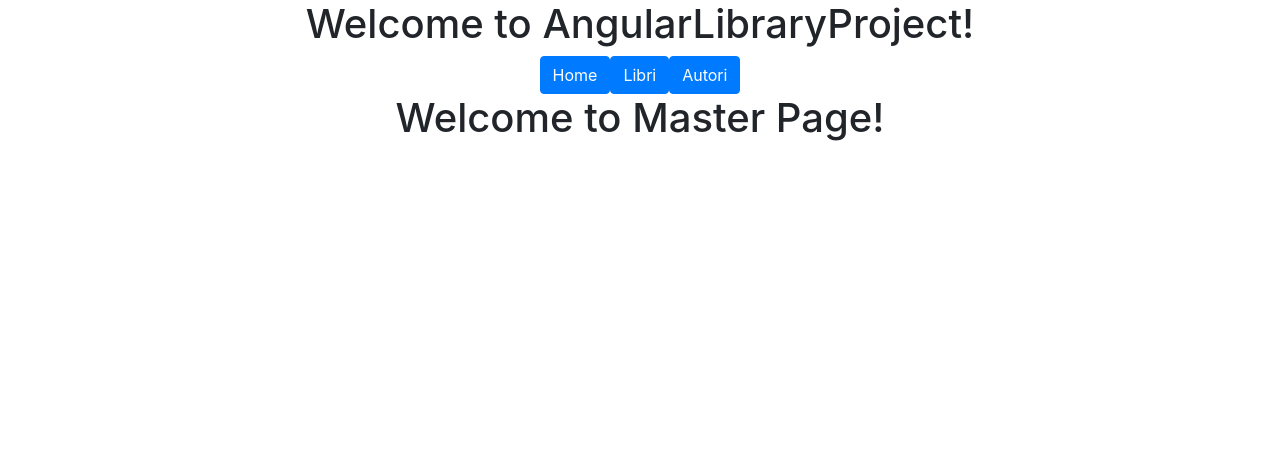
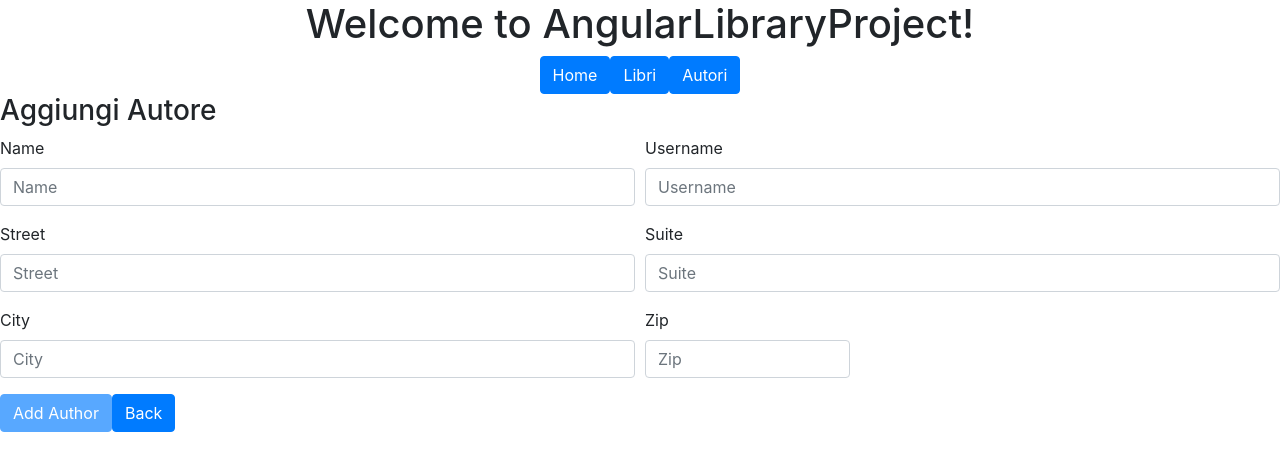
Before and after one commit to nikym91/AngularLibraryProject, an Angular app: page /author-add in a window 1280 px wide. Shown: the top 470 px of the page. Built offline with nearby package versions, Linux system fonts and the light colour scheme.

Commit message:
aggiunto add autore e elimina autore

```diff
--- a/src/app/app-routing.module.ts
+++ b/src/app/app-routing.module.ts
@@ -10,6 +10,7 @@ import { AuthorDetailComponent } from './author/author-detail/author-detail.comp
 import { BookEditComponent } from './book/book-edit/book-edit.component';
 import { BookAddComponent } from './book/book-add/book-add.component';
 import { AuthorEditComponent } from './author/author-edit/author-edit.component';
+import { AuthorAddComponent } from './author/author-add/author-add.component';
 
 const routes: Routes = [
   { path: 'home', component: MasterPageComponent },
@@ -22,6 +23,7 @@ const routes: Routes = [
 
   { path: 'authors-home', component: AuthorHomeComponent},
   { path: 'authors-list', component: AuthorsListComponent},
+  { path: 'author-add', component: AuthorAddComponent},
   { path: 'author-detail/:id', component: AuthorDetailComponent},
   { path: 'author/:id/edit', component: AuthorEditComponent },
 
--- /dev/null
+++ b/src/app/author/author-add/author-add.component.html
@@ -0,0 +1,75 @@
+<h3>{{title}}</h3>
+<form novalidate [formGroup]="addAuthorForm" (ngSubmit)="submitaddAuthor()">
+  <div class="form-row">
+
+    <div class="form-group col-md-6">
+      <label for="inputName">Name</label>
+      <input formControlName="name"
+        [ngClass]="{'is-invalid': addAuthorForm.get('name').invalid && addAuthorForm.get('name').touched}" type="text"
+        class="form-control" id="inputName" placeholder="Name">
+      <div class="invalid-feedback">
+        <small *ngIf="addAuthorForm.get('name').errors?.required" class="text-danger"> Name is required </small>
+      </div>
+    </div>
+
+    <div class="form-group col-md-6">
+      <label for="inputUsername">Username</label>
+      <input formControlName="username"
+        [ngClass]="{'is-invalid': addAuthorForm.get('username').invalid && addAuthorForm.get('username').touched}"
+        type="text" class="form-control" id="inputUsername" placeholder="Username">
+      <div class="invalid-feedback">
+        <small *ngIf="addAuthorForm.get('username').errors?.required" class="text-danger">Authorname is required </small>
+      </div>
+    </div>
+
+  </div>
+  <div formGroupName="address">
+    <div class="form-row">
+
+      <div class="form-group col-md-6">
+        <label for="inputStreet">Street</label>
+        <input formControlName="street"
+          [ngClass]="{'is-invalid': addAuthorForm.get('address').get('street').invalid && addAuthorForm.get('address').get('street').touched}"
+          type="text" class="form-control" id="inputStreet" placeholder="Street">
+        <div class="invalid-feedback">
+          <small *ngIf="addAuthorForm.get('address').get('street').errors?.required" class="text-danger"> Street is required </small>
+        </div>
+      </div>
+
+      <div class="form-group col-md-6">
+        <label for="inputSuite">Suite</label>
+        <input formControlName="suite"
+          [ngClass]="{'is-invalid': addAuthorForm.get('address').get('suite').invalid && addAuthorForm.get('address').get('suite').touched}"
+          type="text" class="form-control" id="inputSuite" placeholder="Suite">
+        <div class="invalid-feedback">
+          <small *ngIf="addAuthorForm.get('address').get('suite').errors?.required" class="text-danger"> Suite is required </small>
+        </div>
+      </div>
+
+      <div class="form-group col-md-6">
+        <label for="inputCity">City</label>
+        <input formControlName="city"
+          [ngClass]="{'is-invalid': addAuthorForm.get('address').get('city').invalid && addAuthorForm.get('address').get('city').touched}"
+          type="text" class="form-control" id="inputCity" placeholder="City">
+        <div class="invalid-feedback">
+          <small *ngIf="addAuthorForm.get('address').get('city').errors?.required" class="text-danger"> City is required </small>
+        </div>
+      </div>
+
+      <div class="form-group col-md-2">
+        <label for="inputZip">Zip</label>
+        <input formControlName="zip"
+          [ngClass]="{'is-invalid': addAuthorForm.get('address').get('zip').invalid && addAuthorForm.get('address').get('zip').touched}"
+          type="text" class="form-control" id="inputZip" placeholder="Zip">
+        <div class="invalid-feedback">
+          <small *ngIf="addAuthorForm.get('address').get('zip').errors?.required" class="text-danger"> Zip is required </small>
+        </div>
+      </div>
+
+    </div>
+  </div>
+
+  <button type="submit" class="btn btn-primary" [disabled]="addAuthorForm.invalid">Add Author</button>
+  <button (click)="onClickBack()" type="button" class="btn btn-primary">Back</button>
+
+</form>
--- /dev/null
+++ b/src/app/author/author-add/author-add.component.ts
@@ -0,0 +1,45 @@
+import { Component, OnInit } from '@angular/core';
+import { FormGroup } from '@angular/forms';
+import { AuthorService } from '../author.service';
+import { Router } from '@angular/router';
+
+@Component({
+  selector: 'app-author-add',
+  templateUrl: './author-add.component.html',
+  styleUrls: ['./author-add.component.scss']
+})
+export class AuthorAddComponent implements OnInit {
+
+  title: string = "Aggiungi Autore";
+  addAuthorForm: FormGroup;
+
+  constructor(
+    private authorService: AuthorService,
+    private router: Router
+  ) { }
+
+  ngOnInit() {
+    this.addAuthorForm = this.authorService.authorForm();
+  }
+
+  submitaddAuthor(){
+    console.log("form: ", this.addAuthorForm.value)
+    console.log("form: ", this.addAuthorForm.valid)
+    this.checkValidity();
+  }
+
+  checkValidity() {
+    if(this.addAuthorForm.valid){
+      this.addAuthor();
+    }
+  }
+
+  addAuthor() {
+    this.authorService.addAuthor(this.addAuthorForm.value);
+    this.goToAuthorsList();
+  }
+
+  goToAuthorsList() {
+    this.authorService.goToAuthorList(this.router);
+  }
+}
--- a/src/app/author/author-detail/author-detail.component.html
+++ b/src/app/author/author-detail/author-detail.component.html
@@ -12,8 +12,11 @@
       </ul>
       <div class="row">
         <h6 class="card-subtitle mb-2 text-muted">Lista Libri: </h6>
-        <a *ngFor="let book of books" (click)="goToBookDetail(book.id)" class="badge badge-info">Titolo: {{book.title}}</a>      </div>
+        <a *ngFor="let book of books" (click)="goToBookDetail(book.id)" class="badge badge-info">Titolo:
+          {{book.title}}</a>
+      </div>
+      <button type="button" class="btn btn-primary" (click)="deleteAuthor(author.id)">Elimina</button>
+      <button type="button" class="btn btn-primary" (click)="goBack()">Back</button>
     </div>
-    <button type="button" class="btn btn-primary" (click)="goBack()">Back</button>
   </div>
 </div>
--- a/src/app/author/author-detail/author-detail.component.ts
+++ b/src/app/author/author-detail/author-detail.component.ts
@@ -55,4 +55,11 @@ export class AuthorDetailComponent implements OnInit {
     this.bookService.goToBookDetail(this.router, id);
   }
 
+  deleteAuthor(id: number){
+    console.log("delete")
+    if(confirm(`sei sicuro di voler eliminare definitivamente: ${this.author.name}?`)){
+      this.authorService.deleteAuthor(id);
+      this.authorService.goToAuthorList(this.router);
+    }
+  }
 }
--- a/src/app/author/author-edit/author-edit.component.ts
+++ b/src/app/author/author-edit/author-edit.component.ts
@@ -2,7 +2,7 @@ import { Component, OnInit } from '@angular/core';
 import { FormGroup } from '@angular/forms';
 import { Author } from '../author';
 import { AuthorService } from '../author.service';
-import { ActivatedRoute } from '@angular/router';
+import { ActivatedRoute, Router } from '@angular/router';
 
 @Component({
   selector: 'app-author-edit',
@@ -17,6 +17,7 @@ export class AuthorEditComponent implements OnInit {
   constructor(
     private authorService: AuthorService,
     private route: ActivatedRoute,
+    private router: Router
   ) { }
 
   ngOnInit() {
@@ -48,7 +49,9 @@ export class AuthorEditComponent implements OnInit {
   }
 
   submitEditAuthor(){
+    console.log("form value: ", this.editAuthorForm.value);
     this.checkValidity();
+    console.log("form value: ", this.editAuthorForm.valid);
   }
 
   checkValidity() {
@@ -59,6 +62,6 @@ export class AuthorEditComponent implements OnInit {
 
   editAuthor(author: Author) {
     this.authorService.updateAuthor(author);
+    this.authorService.goToAuthorList(this.router);
   }
-
 }
--- a/src/app/author/author-home/author-home.component.html
+++ b/src/app/author/author-home/author-home.component.html
@@ -1,5 +1,6 @@
 <div class="fluid-container">
   <div class="d-flex">
     <button type="button" class="btn btn-primary" (click)="goToAuthorList()">Lista Autori</button>
+    <button type="button" class="btn btn-primary" (click)="goToAuthorAdd()">Add Autore</button>
   </div>
 </div>
--- a/src/app/author/author-home/author-home.component.ts
+++ b/src/app/author/author-home/author-home.component.ts
@@ -17,6 +17,10 @@ export class AuthorHomeComponent implements OnInit {
   ngOnInit() {
   }
 
+  goToAuthorAdd(){
+    this.authorService.goToAuthorAdd(this.router);
+  }
+
   goToAuthorList(){
     this.authorService.goToAuthorList(this.router);
   }
--- a/src/app/author/author.module.ts
+++ b/src/app/author/author.module.ts
@@ -6,6 +6,7 @@ import { AuthorHomeComponent } from './author-home/author-home.component';
 import { AuthorDetailComponent } from './author-detail/author-detail.component';
 import { AuthorEditComponent } from './author-edit/author-edit.component';
 import { ReactiveFormsModule } from '@angular/forms';
+import { AuthorAddComponent } from './author-add/author-add.component';
 
 @NgModule({
   imports: [
@@ -17,7 +18,8 @@ import { ReactiveFormsModule } from '@angular/forms';
    AuthorsListComponent,
    AuthorHomeComponent,
    AuthorDetailComponent,
-   AuthorEditComponent
+   AuthorEditComponent,
+   AuthorAddComponent
   ]
 })
 export class AuthorModule { }
--- a/src/app/author/author.service.ts
+++ b/src/app/author/author.service.ts
@@ -1,4 +1,4 @@
-import { Injectable } from '@angular/core';
+import { Injectable, RootRenderer } from '@angular/core';
 import { HttpClient, HttpErrorResponse } from '@angular/common/http';
 import { Author } from './author';
 import { catchError, map } from 'rxjs/operators';
@@ -11,6 +11,7 @@ import { FormGroup, FormBuilder, Validators } from '@angular/forms';
   providedIn: 'root'
 })
 export class AuthorService {
+
   private urlAuthor: string = '../assets/data/authors.json';
   private urlBook: string = '../assets/data/books.json';
 
@@ -126,4 +127,8 @@ export class AuthorService {
     router.navigate(['/book-detail', id]);
   }
 
+  goToAuthorAdd(router: Router) {
+    router.navigate(['/author-add']);
+  }
+
 }
--- a/src/app/book/book-add/book-add.component.ts
+++ b/src/app/book/book-add/book-add.component.ts
@@ -53,7 +53,7 @@ export class BookAddComponent implements OnInit {
 
   AddBook(book: Book) {
     this.bookService.addBook(book);
-    this.bookService.goToBooksHome(this.router);
+    this.bookService.goToBooksList(this.router);
   }
 
 }
```
Also changed, not shown: src/app/author/author-add/author-add.component.scss (added), 1 other file (tests, documents, lock files or other folders).
